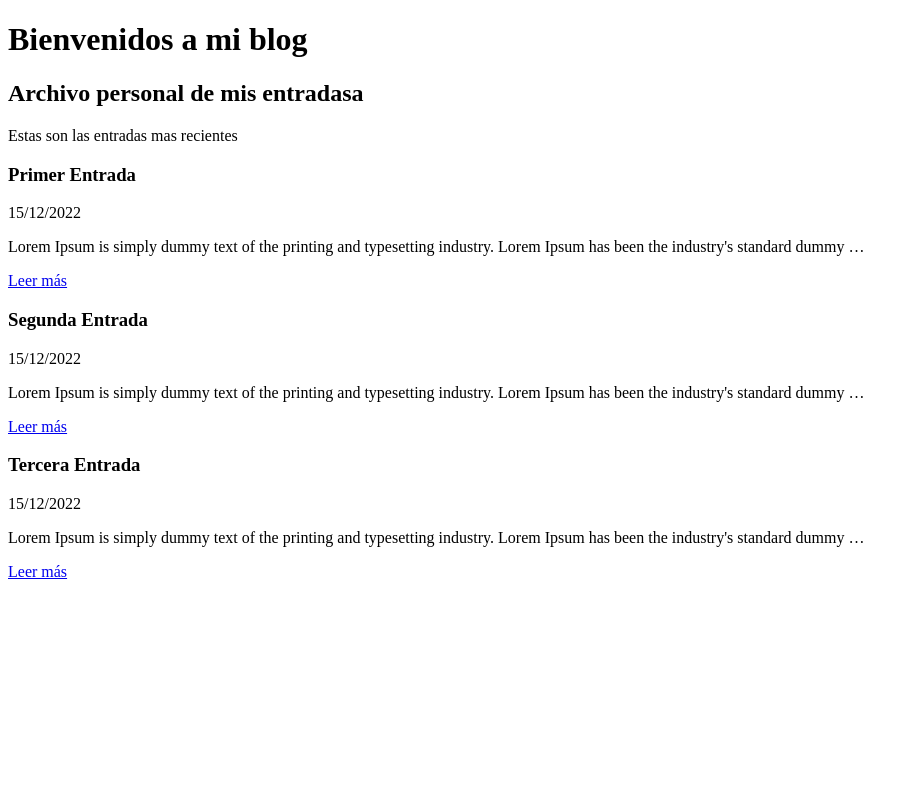
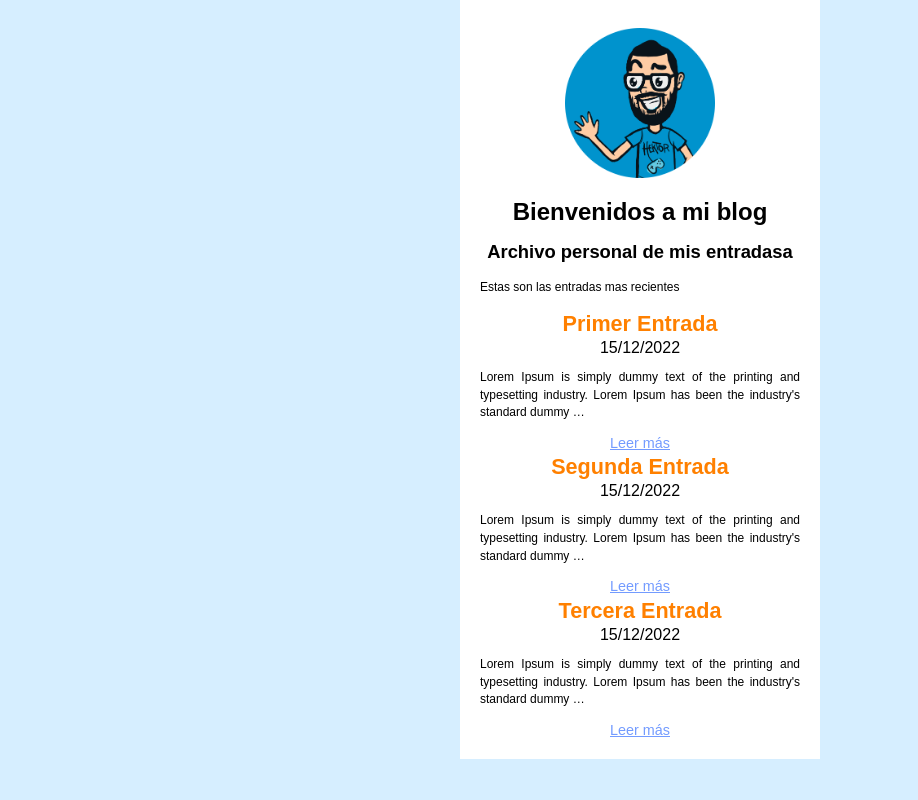
Before and after one commit to Jeremias-Schreiner/django-udemy, a Django app: page / in a window 1280 px wide. Shown: the whole page, without its empty margins (0-918 px from the left). Run offline with Django 4.2, Linux system fonts and the light colour scheme; data comes from the database, SQL or seed files in the repository.

Commit message:
uso de archivos estaticos

```diff
--- /dev/null
+++ b/blog/static/blog/styles.css
@@ -0,0 +1,64 @@
+body {
+    font-family: Arial, Helvetica, sans-serif;
+    padding: 0;
+    margin: 0;
+    background: rgb(214, 238, 255);
+}
+
+main {
+    max-width: 320px;
+    margin: 0 auto;
+    padding: 1.25rem;
+    text-align: center;
+    background: #fff;
+}
+
+h1 {
+    font-size: 150%;
+    margin: 0 auto;
+}
+
+h2 {
+    font-size: 115%;
+}
+
+h3 {
+    font-size: 135%;
+    color: rgb(255, 128, 0);
+    padding: 0.15rem 0;
+    margin: 0;
+}
+
+p {
+    font-size: 75%;
+    text-align: justify;
+    line-height: 1.1rem;
+}
+
+a{
+    font-size: 90%;
+    color: rgb(115, 155, 255);
+}
+
+a:hover{
+    color: rgb(74, 124, 250);
+}
+
+p > a {
+    font-size: 100% !important;
+    text-align: justify;
+}
+
+a.edit {
+    color: rgb(255, 30, 18);
+}
+
+a.edit:hover {
+    color: rgb(255, 78, 69);
+}
+
+img.top {
+    height: 150px;
+    width: 150px;
+    padding: 0.5rem 0 1rem;
+}
--- a/blog/templates/blog/base.html
+++ b/blog/templates/blog/base.html
@@ -1,13 +1,16 @@
 <!DOCTYPE html>
+{%load static%}
 <html lang="en">
 <head>
     <meta charset="UTF-8">
     <meta http-equiv="X-UA-Compatible" content="IE=edge">
     <meta name="viewport" content="width=device-width, initial-scale=1.0">
     <title>{%block title%}{%endblock%}</title>
+    <link rel="stylesheet" href="{%static 'blog/styles.css'%}">
 </head>
 <body>
     <main>
+        <img class="top" src="{% static 'blog/hektor.png' %}">
         <h1>Bienvenidos a mi blog</h1>
         <h2>Archivo personal de mis entradasa</h2>
 
```
Also changed, not shown: blog/static/blog/hektor.png (added).
